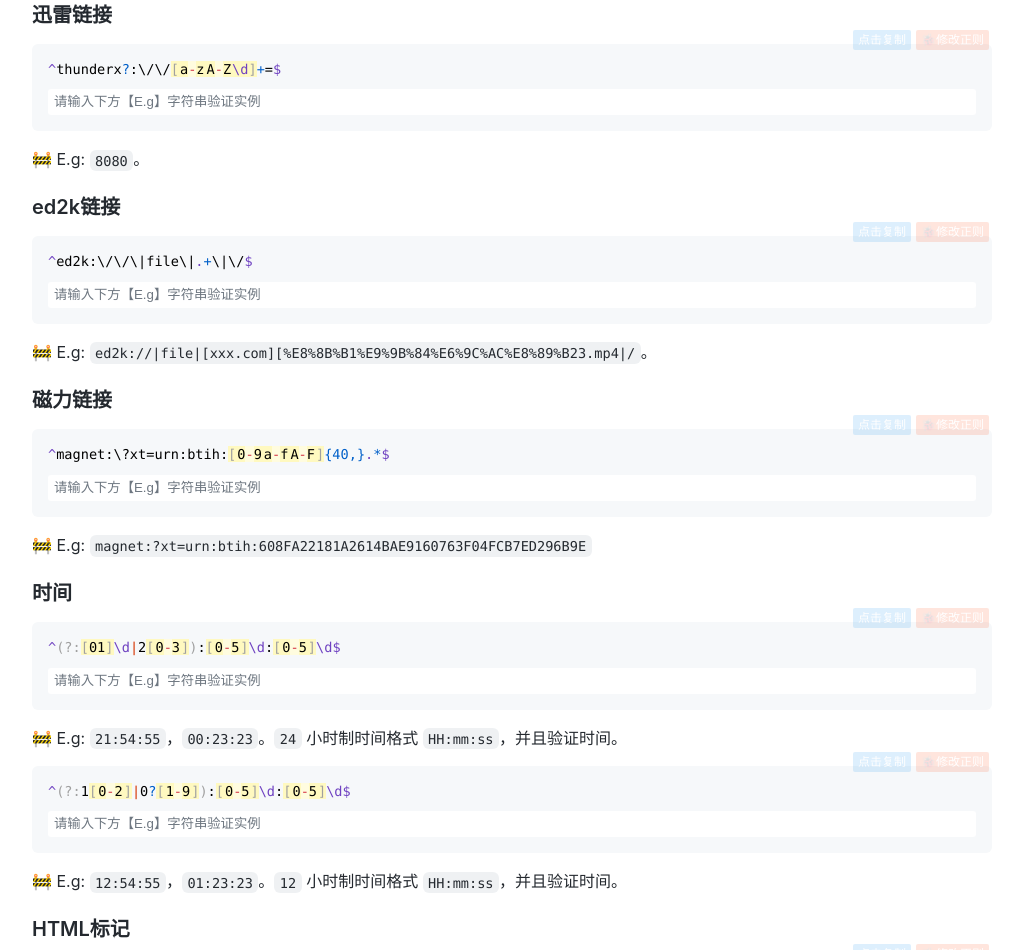
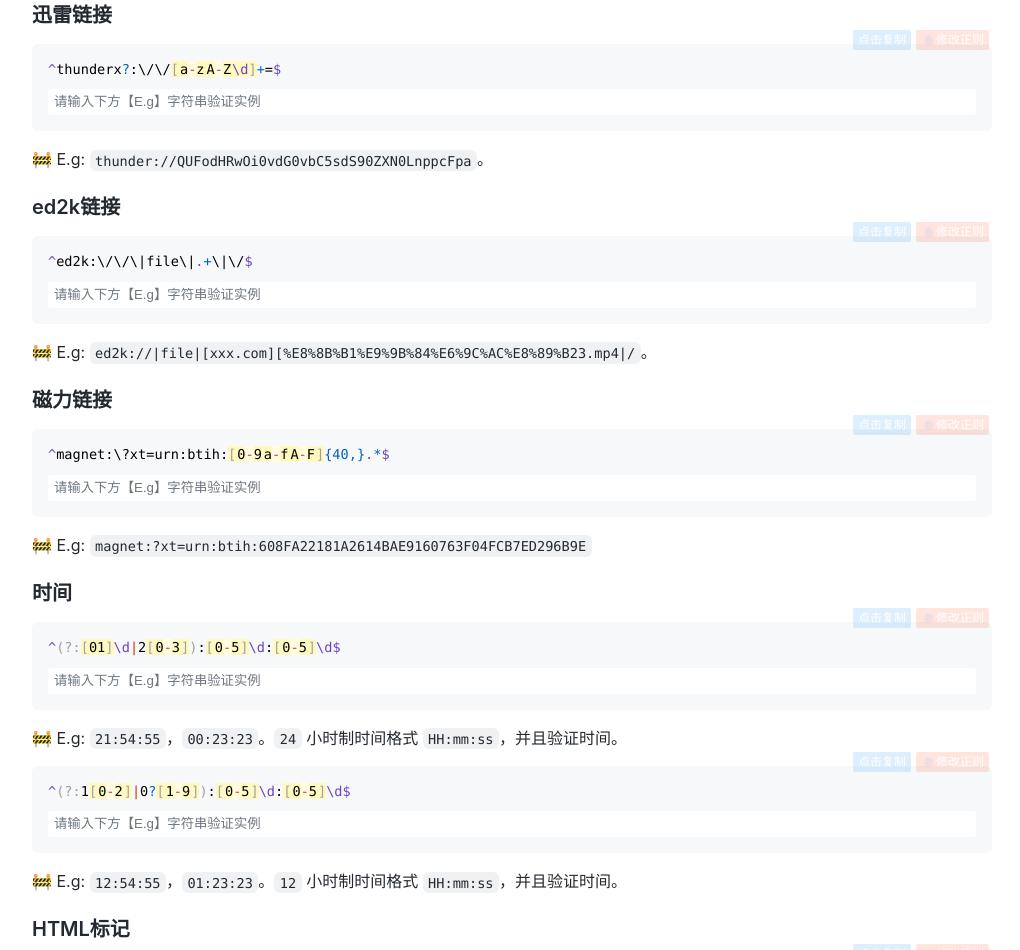
Before and after one commit to jaywcjlove/regexp-example, a plain HTML site: page index.html in a window 1280 px wide. Shown: the part 9771-10721 px from the top of the page, without its empty margins (128-1148 px from the left). Drawn offline with Linux system fonts and the light colour scheme; some packages are replaced by stand-ins of ours; a script that the page names is missing.

Commit message:
deploy: 93281132795f26cfa90befd6af7b2b8304492e1c

```diff
--- a/index.html
+++ b/index.html
@@ -544,7 +544,7 @@
       <h3 id="迅雷链接"><a class="anchor" aria-hidden="true" tabindex="-1" href="#迅雷链接"><span class="octicon octicon-link"></span></a>迅雷链接</h3>
       <pre class="language-regex"><div class="issue"><a class="copy" data-code="^thunderx?:\/\/[a-zA-Z\d]+=$" onclick="copied(this)" href="javascript: this;">点击复制</a><a target="__blank" href="https://github.com/jaywcjlove/regexp-example/issues/new?labels=bug,enhancement&#x26;assignees=jaywcjlove&#x26;body=❌正则：~~&#x60;^thunderx?:\/\/[a-zA-Z\d]+=$&#x60;~~&#x26;title=修改实例：xxx">🐞修改正则</a></div><code class="language-regex"><span class="token anchor function">^</span>thunderx<span class="token quantifier number">?</span>:<span class="token escape">\/</span><span class="token escape">\/</span><span class="token charset"><span class="token charset-punctuation punctuation">[</span><span class="token range">a<span class="token range-punctuation operator">-</span>z</span><span class="token range">A<span class="token range-punctuation operator">-</span>Z</span><span class="token charclass class-name">\d</span><span class="token charset-punctuation punctuation">]</span></span><span class="token quantifier number">+</span>=<span class="token anchor function">$</span>
 </code><div class="regex"><input type="text" value="" placeholder="请输入下方【E.g】字符串验证实例" data-code="^thunderx?:\/\/[a-zA-Z\d]+=$"><span class="info"></span></div></pre>
-      <p>🚧 E.g: <code>8080</code>。</p>
+      <p>🚧 E.g: <code>thunder://QUFodHRwOi0vdG0vbC5sdS90ZXN0LnppcFpa</code>。</p>
       <h3 id="ed2k链接"><a class="anchor" aria-hidden="true" tabindex="-1" href="#ed2k链接"><span class="octicon octicon-link"></span></a>ed2k链接</h3>
       <pre class="language-regex"><div class="issue"><a class="copy" data-code="^ed2k:\/\/\|file\|.+\|\/$" onclick="copied(this)" href="javascript: this;">点击复制</a><a target="__blank" href="https://github.com/jaywcjlove/regexp-example/issues/new?labels=bug,enhancement&#x26;assignees=jaywcjlove&#x26;body=❌正则：~~&#x60;^ed2k:\/\/\|file\|.+\|\/$&#x60;~~&#x26;title=修改实例：xxx">🐞修改正则</a></div><code class="language-regex"><span class="token anchor function">^</span>ed2k:<span class="token escape">\/</span><span class="token escape">\/</span><span class="token special-escape escape">\|</span>file<span class="token special-escape escape">\|</span><span class="token charclass class-name">.</span><span class="token quantifier number">+</span><span class="token special-escape escape">\|</span><span class="token escape">\/</span><span class="token anchor function">$</span>
 </code><div class="regex"><input type="text" value="" placeholder="请输入下方【E.g】字符串验证实例" data-code="^ed2k:\/\/\|file\|.+\|\/$"><span class="info"></span></div></pre>
```
